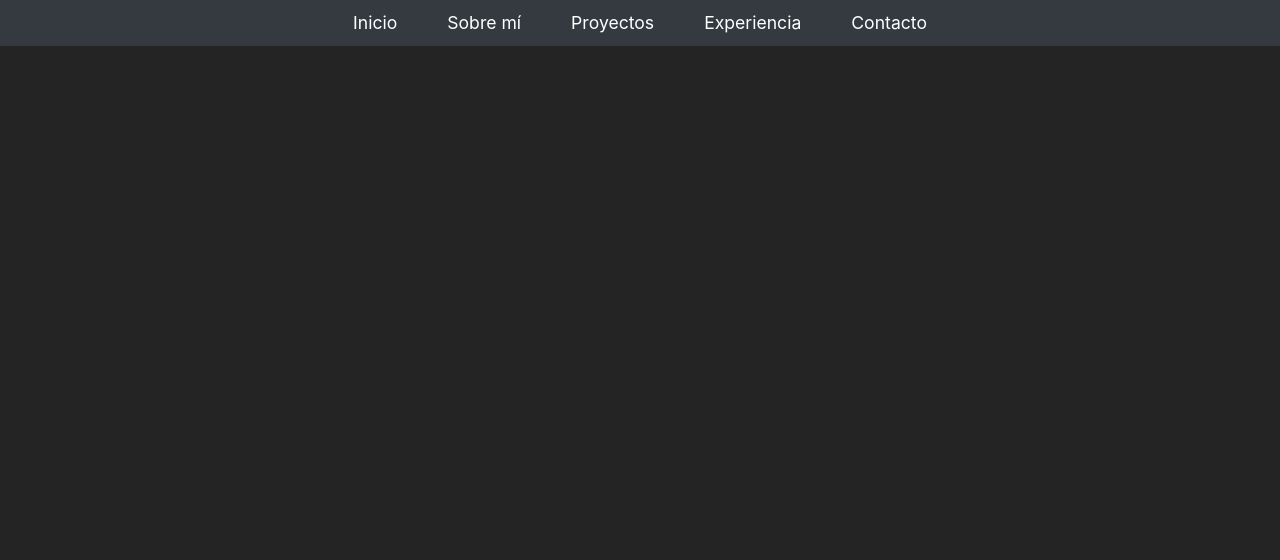
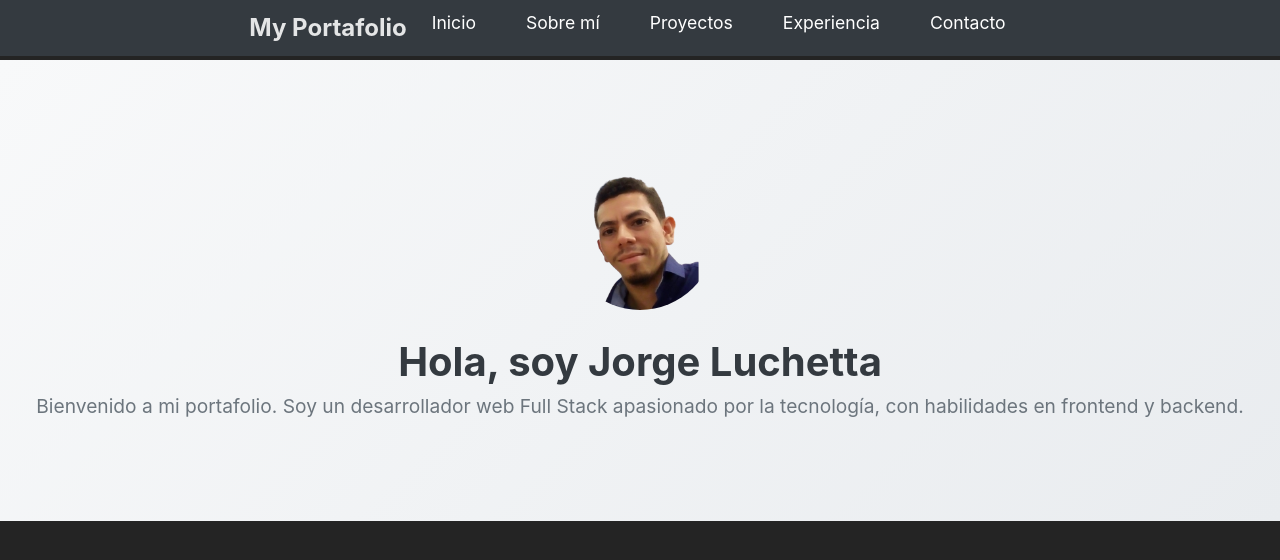
Before and after one commit to jluchett/jluchett.github.io, a React (Vite) app: page / in a window 1280 px wide. Shown: the top 560 px of the page. Built offline with nearby package versions, Linux system fonts and the light colour scheme.

Commit message:
Cambios en App y Home

```diff
--- a/src/App.jsx
+++ b/src/App.jsx
@@ -1,17 +1,16 @@
 // App.js
+// eslint-disable-next-line no-unused-vars
 import React from 'react';
-/* import Home from './sections/Home';
-import About from './sections/About';
-import Projects from './sections/Projects';
-import Experience from './sections/Experience';
-import Contact from './sections/Contact'; */
+
 import './App.css';
+import Home from './pages/Home';
 
 function App() {
   return (
     <div className="App">
       <nav>
         <ul>
+          <h2>My Portafolio</h2>
           <li><a href="#home">Inicio</a></li>
           <li><a href="#about">Sobre mí</a></li>
           <li><a href="#projects">Proyectos</a></li>
@@ -19,11 +18,7 @@ function App() {
           <li><a href="#contact">Contacto</a></li>
         </ul>
       </nav>
-      {/* <Home />
-      <About />
-      <Projects />
-      <Experience />
-      <Contact /> */}
+      <Home/>
     </div>
   );
 }
--- a/src/pages/Home.jsx
+++ b/src/pages/Home.jsx
@@ -1,3 +1,4 @@
+// eslint-disable-next-line no-unused-vars
 import React from 'react';
 import '../styles/home.css';
 import profileImage from '../assets/Yo2.png';
@@ -5,8 +6,8 @@ import profileImage from '../assets/Yo2.png';
 function Home() {
   return (
     <section id="home" className="section">
-      <img src={profileImage} alt="Profile" className="profileImage" />
-      <h1>Hola, soy Jorge Luchetta</h1>
+      <img src={profileImage} alt="Profile" className='profileImage'/>
+      <h1 className="title">Hola, soy Jorge Luchetta</h1>
       <p>Bienvenido a mi portafolio. Soy un desarrollador web Full Stack apasionado por la tecnología, con habilidades en frontend y backend.</p>
     </section>
   );
--- a/src/styles/home.css
+++ b/src/styles/home.css
@@ -1,4 +1,3 @@
-/* Home.css */
 .section {
   padding: 100px 0;
   text-align: center;
@@ -14,3 +13,11 @@ p {
   font-size: 1.2rem;
   color: #6c757d;
 }
+
+.profileImage {
+  width: 150px;
+  height: 150px;
+  border-radius: 50%;
+  object-fit: cover;
+  margin-bottom: 1rem;
+}
```
